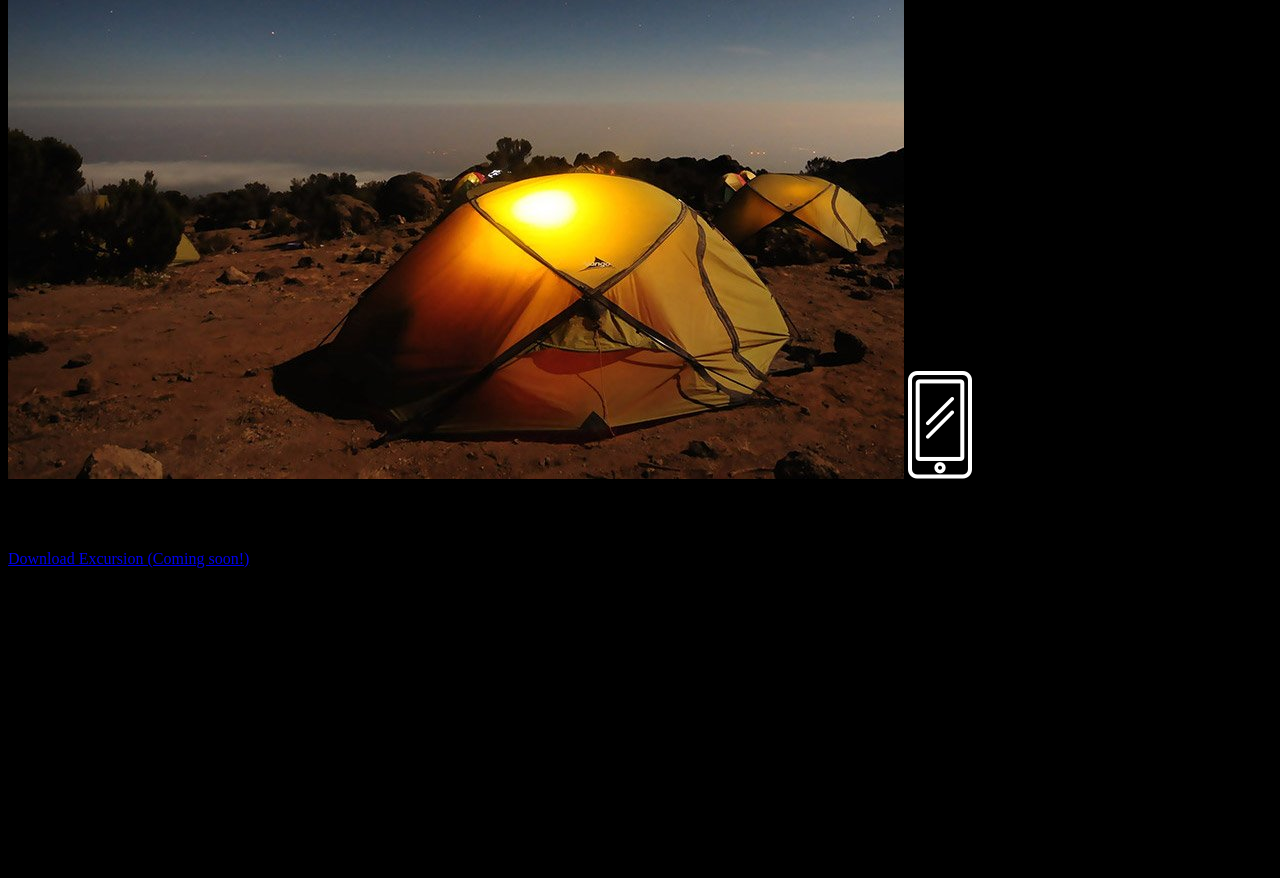
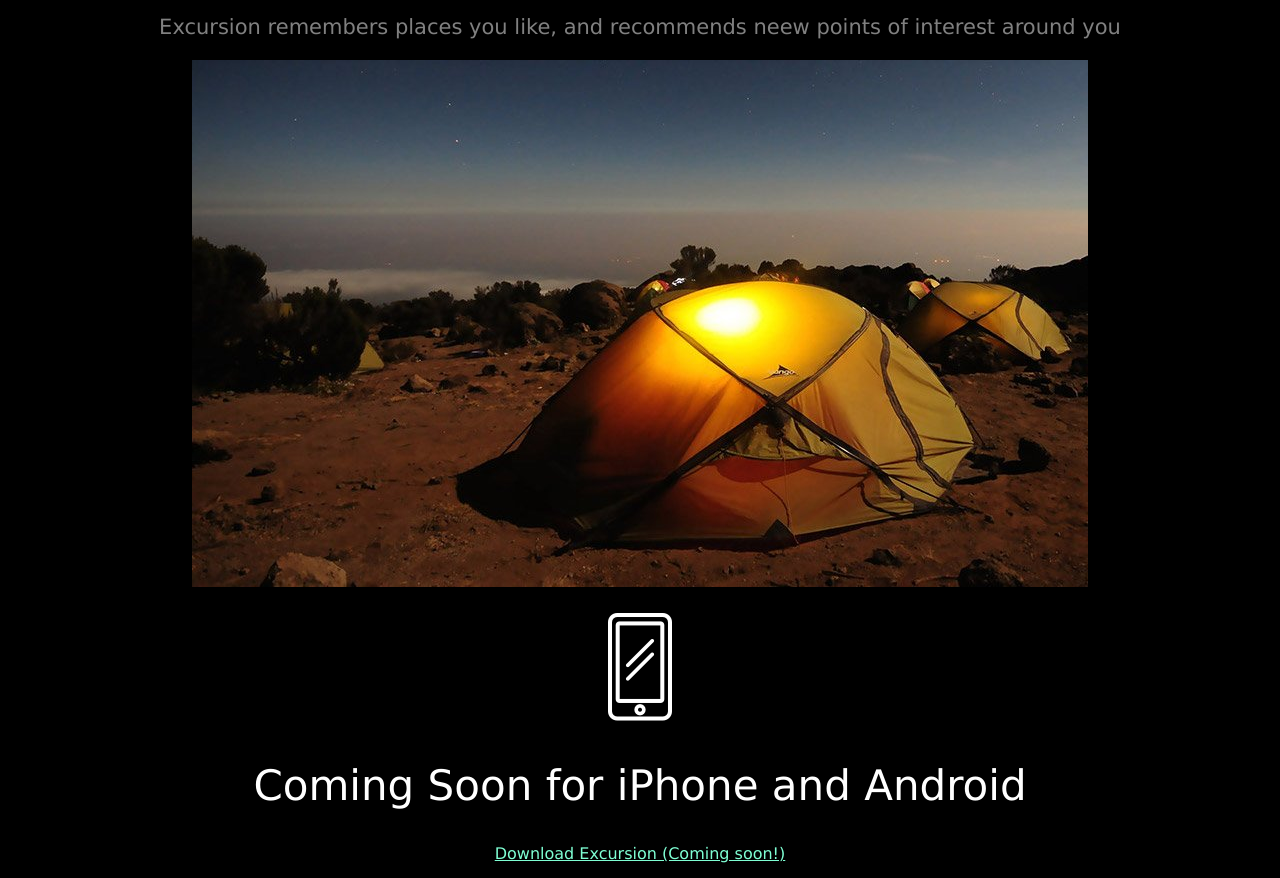
Before and after one commit to MeaganVCode/excursion, a plain HTML site: page index.html in a window 1280 px wide. Shown: the part 428-1306 px from the top of the page. Before the commit the page ends 1046 px from the top, so only its background shows below. Drawn offline with Linux system fonts and the light colour scheme.

Commit message:
Updates to code for images and video

```diff
--- a/index.html
+++ b/index.html
@@ -8,12 +8,12 @@
 </head>
 <body>
     <h1>Discover hidden places in the world around you</h1>
-    <a href="index.html">Download Excursion (Coming soon!)</a>
-    <video src="./resources/videos/excursion.mp4"></video>
+    <p><a href="index.html">Download Excursion (Coming soon!)</a></p>
+    <video autoplay loop><source src="resources/videos/excursion.mp4" type="video/mp4"></video>
     <h2>Your personal travel guide</h2>
     <p>Excursion remembers places you like, and recommends neew points of interest around you</p>
-    <img src="./resources/images/camp.jpg" alt="Image of a campsite">
-    <img src="./resources/images/phone.png" alt="Image of an iPhone">
+    <p><img src="./resources/images/camp.jpg" alt="Image of a campsite"></p>
+    <p><img src="./resources/images/phone.png" alt="Image of an iPhone"></p>
     <h2>Coming Soon for iPhone and Android</h2>
     <a href="index.html">Download Excursion (Coming soon!)</a>
 </body>
--- a/resources/css/style.css
+++ b/resources/css/style.css
@@ -1,11 +1,27 @@
 body {
     background-color: black;
-    justify-content: center;
+    text-align: center;
+    font-family: Verdana, Geneva, Tahoma, sans-serif;
 }
 h1 {
     font-size: 50px;
-    font-family: Verdana, Geneva, Tahoma, sans-serif;
     font-weight: normal;
     color: white;
-    justify-content: center;
 }
+h2 {
+    font-weight: 300;
+    font-size: 42px;
+    color: white;
+}
+a {
+    color: aquamarine;
+    font-size: 16px;
+}
+p {
+    font-size: 21px;
+    color: gray;
+}
+footer {
+    text-align: right;
+    color: gray;
+}
```
